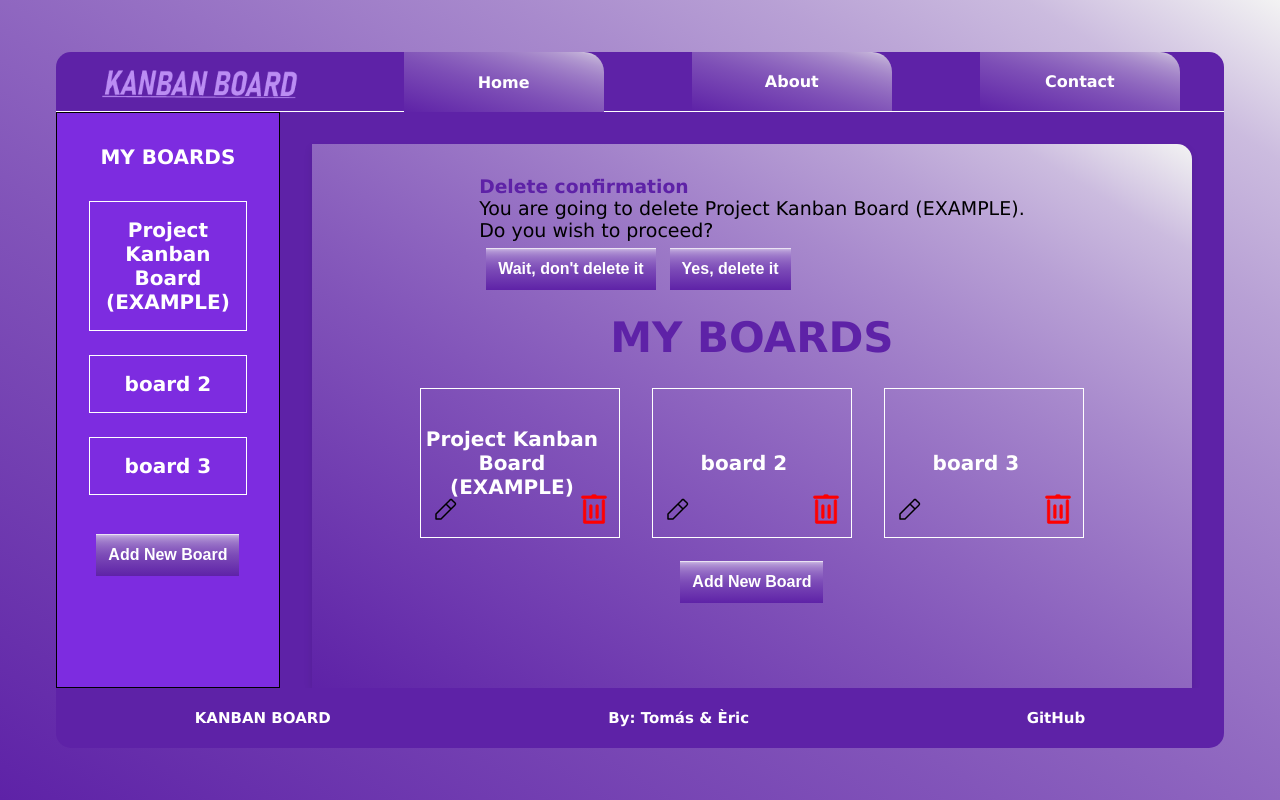
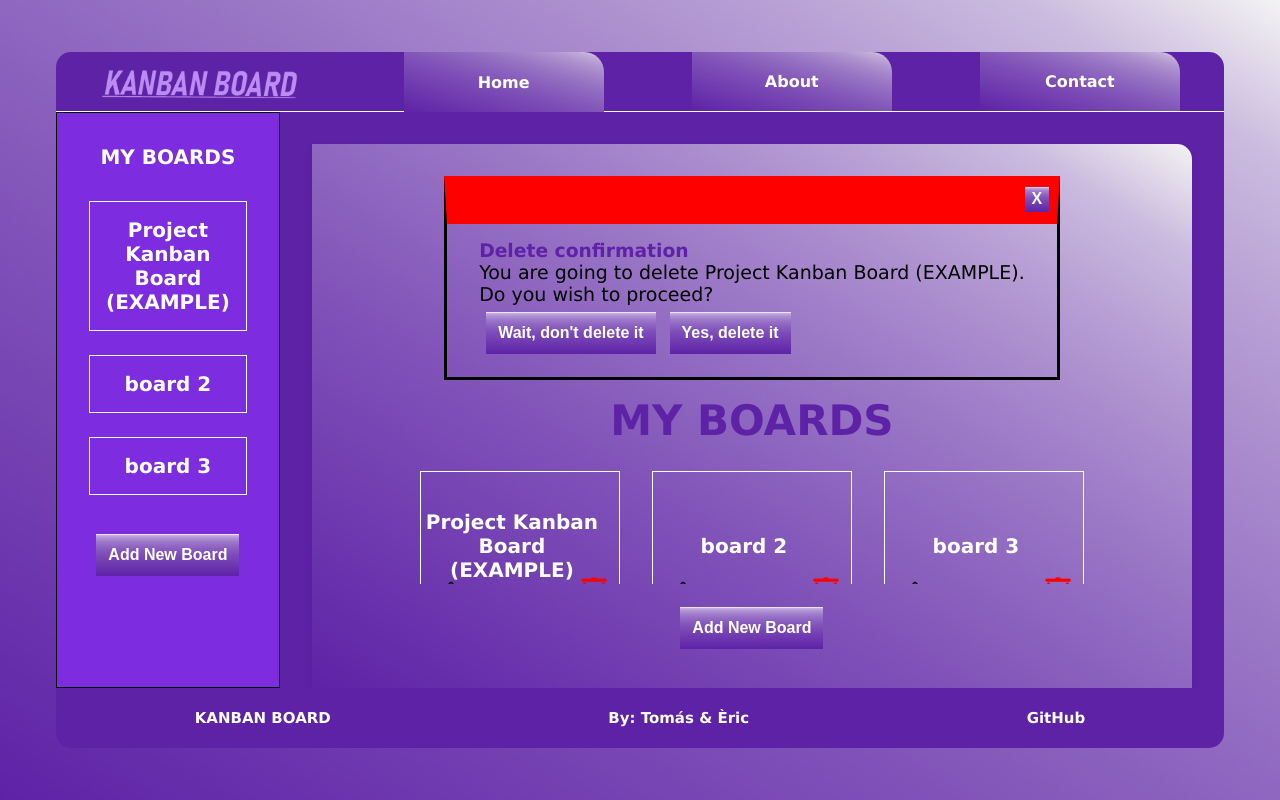
Before and after one commit to Violinistapirata/Kanban-Board, a React (Vite) app: page /#/ in a window 1280 px wide. Both pictures are taken after a click on the button 593 px from the left and 373 px from the top of the page. Built offline with nearby package versions, Linux system fonts and the light colour scheme.

Commit message:
updated css for the confirmation prompt and added a close button to close the prompt before the count down finishes

```diff
--- /dev/null
+++ b/src/components/ConfirmationPrompt.css
@@ -0,0 +1,15 @@
+.prompt-container {
+    position: relative;
+    padding: 1rem 2rem;
+    border: 3px solid black;
+    border-top: 3rem solid red;
+}
+
+.close-btn {
+    background-color: transparent;
+    position: absolute;
+    top: -2.3rem;
+    right: 0.5rem;
+    margin: 0;
+    padding:0.2rem 0.4rem
+}
--- a/src/components/ConfirmationPrompt.jsx
+++ b/src/components/ConfirmationPrompt.jsx
@@ -1,5 +1,14 @@
+
+//CONTEXT
+import { TaskListContext } from "../Contexts/taskLists.context";
+
+//HOOKS
 import { useContext, useState, useEffect } from "react";
-import { TaskListContext } from "../Contexts/taskLists.context";
+
+//STYLES
+import "./ConfirmationPrompt.css"
+
+/*-------------------------------------------------------------------*/
 
 function ConfirmationPrompt({
   boardToDelete,
@@ -31,10 +40,11 @@ function ConfirmationPrompt({
       setBoardToDelete(null);
       setCountDown(5);
     }
+
   }, [boardIsDeleted, countDown]);
 
   return (
-    <div>
+    <div className="prompt-container">
       <h3>Delete confirmation</h3>
       {!boardIsDeleted ? (
         <>
@@ -62,6 +72,7 @@ function ConfirmationPrompt({
           <p>Back to My Boards in {countDown}</p>
         </>
       )}
+      <button type="button" onClick={() => setShowConfirmationPrompt(false)} className="close-btn"> X </button>
     </div>
   );
 }
```
